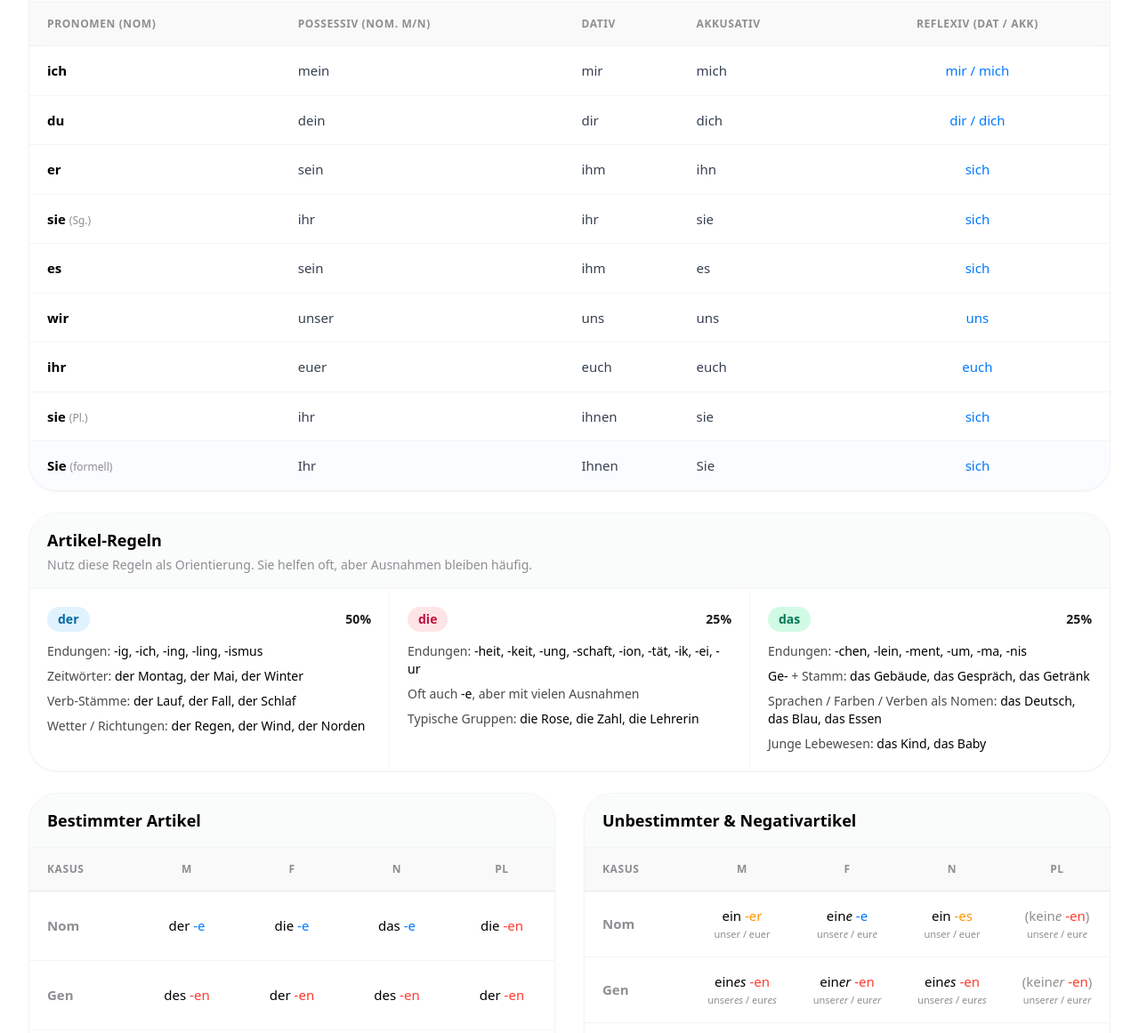
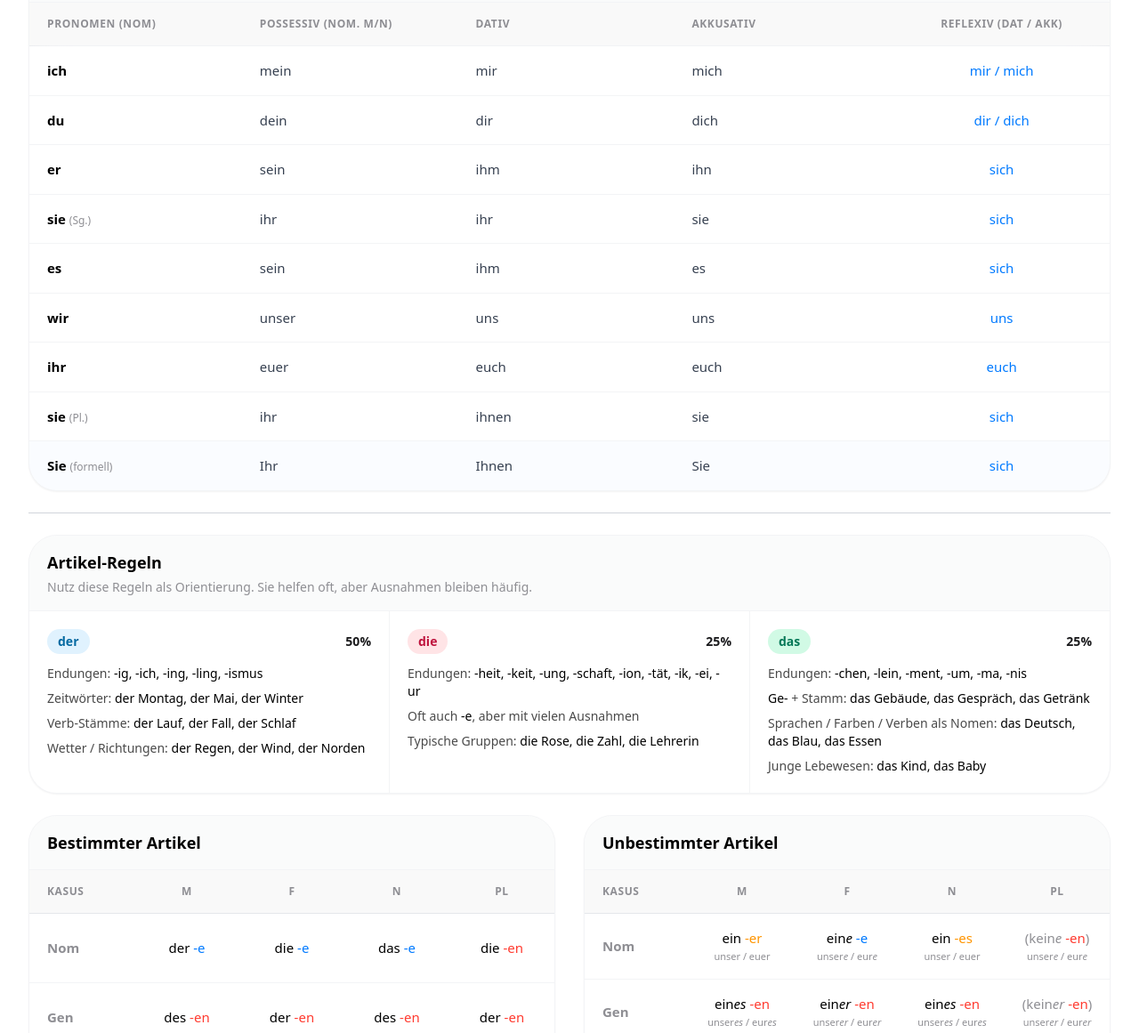
Before and after one commit to iwaszm/DEgrammar, a website with bundled scripts: page index.html in a window 1280 px wide. Shown: the part 177-1338 px from the top of the page at 89% size. Built offline with nearby package versions, Linux system fonts and the light colour scheme.

Commit message:
Update basic page tables

```diff
--- a/assets/css/style.css
+++ b/assets/css/style.css
@@ -70,6 +70,20 @@ thead.glass-header {
     position: sticky;
     top: 0;
     z-index: 20;
+}
+
+#pronomen-table th,
+#pronomen-table td {
+    overflow-wrap: anywhere;
+}
+
+#pronomen-table {
+    table-layout: fixed;
+}
+
+.basis-section-divider {
+    margin: 1.5rem 0;
+    border-top: 1px solid #d1d5db;
 }
 
 .substantiv-familien-panel {
--- a/index.html
+++ b/index.html
@@ -381,8 +381,9 @@
         </div>
 
         <div id="page-basis" class="hidden">
-            <div class="bg-white rounded-[2rem] shadow-sm overflow-hidden border border-gray-100 mt-6"><div class="px-5 py-4 bg-gray-50/80 border-b border-gray-100"><h2 class="text-lg font-bold text-black">Pronomen</h2></div><div class="overflow-x-auto"><table class="w-full text-left border-collapse" id="pronomen-table"><thead class="glass-header text-[#8E8E93] text-xs uppercase tracking-wider sticky top-0 z-10"><tr><th class="px-5 py-4 font-semibold border-b border-gray-200">Pronomen (Nom)</th><th class="px-4 py-4 font-semibold border-b border-gray-200">Possessiv (Nom. m/n)</th><th class="px-4 py-4 font-semibold border-b border-gray-200">Dativ</th><th class="px-4 py-4 font-semibold border-b border-gray-200">Akkusativ</th><th class="px-4 py-4 font-semibold border-b border-gray-200 text-center">Reflexiv (Dat / Akk)</th></tr></thead><tbody class="text-[15px] divide-y divide-gray-100"></tbody></table></div></div>
-            <div class="bg-white rounded-[2rem] shadow-sm overflow-hidden border border-gray-100 mt-6">
+            <div class="bg-white rounded-[2rem] shadow-sm overflow-hidden border border-gray-100 mt-6"><div class="px-5 py-4 bg-gray-50/80 border-b border-gray-100"><h2 class="text-lg font-bold text-black">Pronomen</h2></div><div class="overflow-x-auto"><table class="w-full table-fixed text-left border-collapse" id="pronomen-table"><thead class="glass-header text-[#8E8E93] text-xs uppercase tracking-wider sticky top-0 z-10"><tr><th class="w-1/5 px-5 py-4 font-semibold border-b border-gray-200">Pronomen (Nom)</th><th class="w-1/5 px-4 py-4 font-semibold border-b border-gray-200">Possessiv (Nom. m/n)</th><th class="w-1/5 px-4 py-4 font-semibold border-b border-gray-200">Dativ</th><th class="w-1/5 px-4 py-4 font-semibold border-b border-gray-200">Akkusativ</th><th class="w-1/5 px-4 py-4 font-semibold border-b border-gray-200 text-center">Reflexiv (Dat / Akk)</th></tr></thead><tbody class="text-[15px] divide-y divide-gray-100"></tbody></table></div></div>
+            <div class="basis-section-divider"></div>
+            <div class="bg-white rounded-[2rem] shadow-sm overflow-hidden border border-gray-100">
                 <div class="px-5 py-4 bg-gray-50/80 border-b border-gray-100">
                     <h2 class="text-lg font-bold text-black">Artikel-Regeln</h2>
                     <p class="text-sm text-[#8E8E93] mt-1">Nutz diese Regeln als Orientierung. Sie helfen oft, aber Ausnahmen bleiben h&auml;ufig.</p>
@@ -427,7 +428,7 @@
             </div>
             <div class="grid grid-cols-1 xl:grid-cols-2 gap-8 mt-6">
                 <div class="bg-white rounded-[2rem] shadow-sm overflow-hidden border border-gray-100 flex flex-col"><div class="px-5 py-4 bg-gray-50/80 border-b border-gray-100"><h2 class="text-lg font-bold text-black">Bestimmter Artikel</h2></div><div class="overflow-x-auto flex-1"><table class="w-full text-left border-collapse h-full" id="artikel-bestimmt-table"><thead class="glass-header text-[#8E8E93] text-xs uppercase tracking-wider sticky top-0 z-10"><tr><th class="px-5 py-4 font-semibold border-b border-gray-200 w-1/5">Kasus</th><th class="px-4 py-4 font-semibold border-b border-gray-200 text-center w-1/5">m</th><th class="px-4 py-4 font-semibold border-b border-gray-200 text-center w-1/5">f</th><th class="px-4 py-4 font-semibold border-b border-gray-200 text-center w-1/5">n</th><th class="px-4 py-4 font-semibold border-b border-gray-200 text-center w-1/5">pl</th></tr></thead><tbody class="text-[15px] divide-y divide-gray-100"></tbody></table></div></div>
-                <div class="bg-white rounded-[2rem] shadow-sm overflow-hidden border border-gray-100 flex flex-col"><div class="px-5 py-4 bg-gray-50/80 border-b border-gray-100"><h2 class="text-lg font-bold text-black">Unbestimmter & Negativartikel</h2></div><div class="overflow-x-auto flex-1"><table class="w-full text-left border-collapse h-full" id="artikel-unbestimmt-table"><thead class="glass-header text-[#8E8E93] text-xs uppercase tracking-wider sticky top-0 z-10"><tr><th class="px-5 py-4 font-semibold border-b border-gray-200 w-1/5">Kasus</th><th class="px-4 py-4 font-semibold border-b border-gray-200 text-center w-1/5">m</th><th class="px-4 py-4 font-semibold border-b border-gray-200 text-center w-1/5">f</th><th class="px-4 py-4 font-semibold border-b border-gray-200 text-center w-1/5">n</th><th class="px-4 py-4 font-semibold border-b border-gray-200 text-center w-1/5">pl</th></tr></thead><tbody class="text-[15px] divide-y divide-gray-100"></tbody></table></div></div>
+                <div class="bg-white rounded-[2rem] shadow-sm overflow-hidden border border-gray-100 flex flex-col"><div class="px-5 py-4 bg-gray-50/80 border-b border-gray-100"><h2 class="text-lg font-bold text-black">Unbestimmter Artikel</h2></div><div class="overflow-x-auto flex-1"><table class="w-full text-left border-collapse h-full" id="artikel-unbestimmt-table"><thead class="glass-header text-[#8E8E93] text-xs uppercase tracking-wider sticky top-0 z-10"><tr><th class="px-5 py-4 font-semibold border-b border-gray-200 w-1/5">Kasus</th><th class="px-4 py-4 font-semibold border-b border-gray-200 text-center w-1/5">m</th><th class="px-4 py-4 font-semibold border-b border-gray-200 text-center w-1/5">f</th><th class="px-4 py-4 font-semibold border-b border-gray-200 text-center w-1/5">n</th><th class="px-4 py-4 font-semibold border-b border-gray-200 text-center w-1/5">pl</th></tr></thead><tbody class="text-[15px] divide-y divide-gray-100"></tbody></table></div></div>
                 <div class="bg-white rounded-[2rem] shadow-sm overflow-hidden border border-gray-100 flex flex-col xl:col-span-2"><div class="px-5 py-4 bg-gray-50/80 border-b border-gray-100"><h2 class="text-lg font-bold text-black">Nullartikel</h2></div><div class="overflow-x-auto flex-1"><table class="w-full text-left border-collapse h-full" id="artikel-null-table"><thead class="glass-header text-[#8E8E93] text-xs uppercase tracking-wider sticky top-0 z-10"><tr><th class="px-5 py-4 font-semibold border-b border-gray-200 w-1/5">Kasus</th><th class="px-4 py-4 font-semibold border-b border-gray-200 text-center w-1/5">m</th><th class="px-4 py-4 font-semibold border-b border-gray-200 text-center w-1/5">f</th><th class="px-4 py-4 font-semibold border-b border-gray-200 text-center w-1/5">n</th><th class="px-4 py-4 font-semibold border-b border-gray-200 text-center w-1/5">pl</th></tr></thead><tbody class="text-[15px] divide-y divide-gray-100"></tbody></table></div></div>
             </div>
         </div>
```
